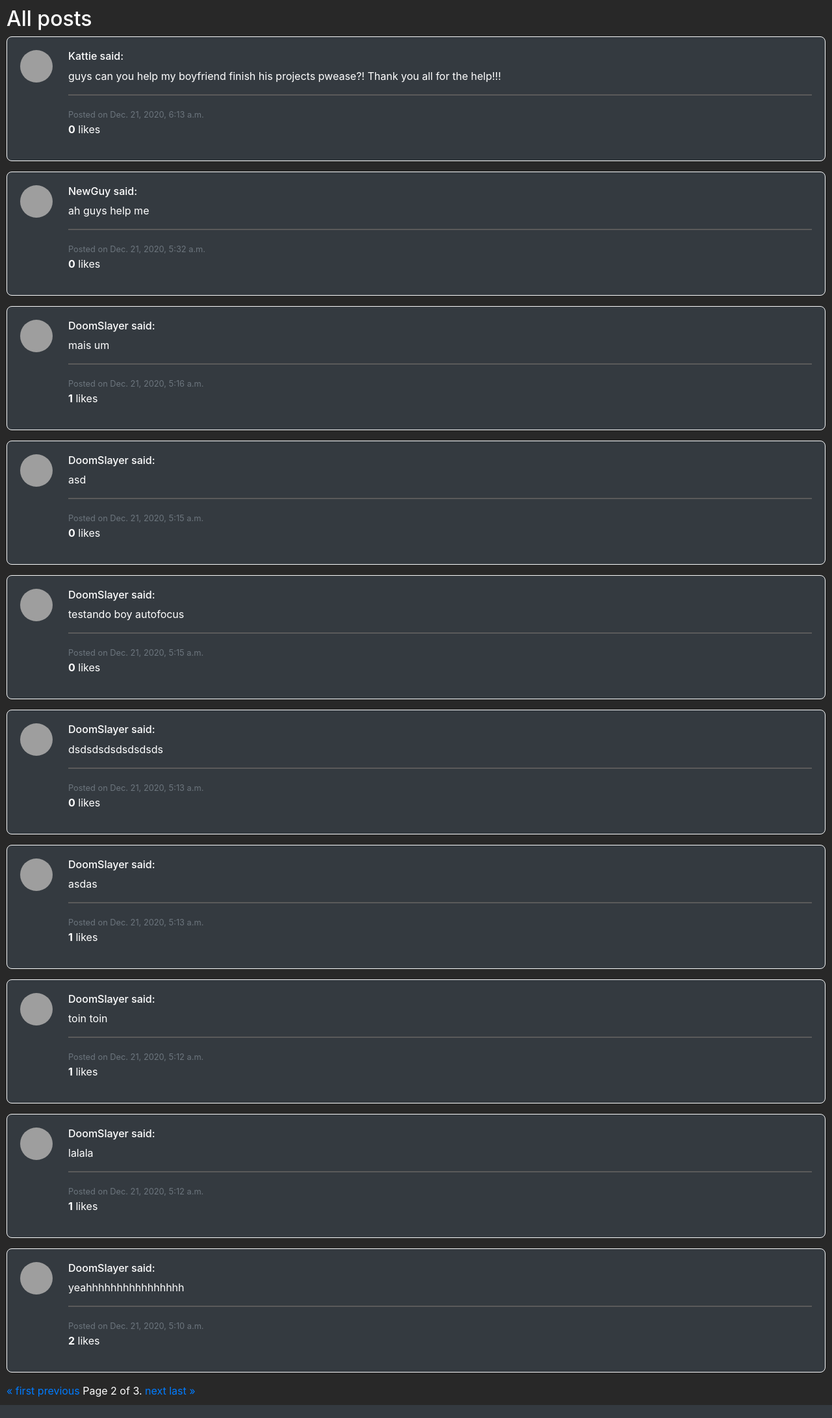
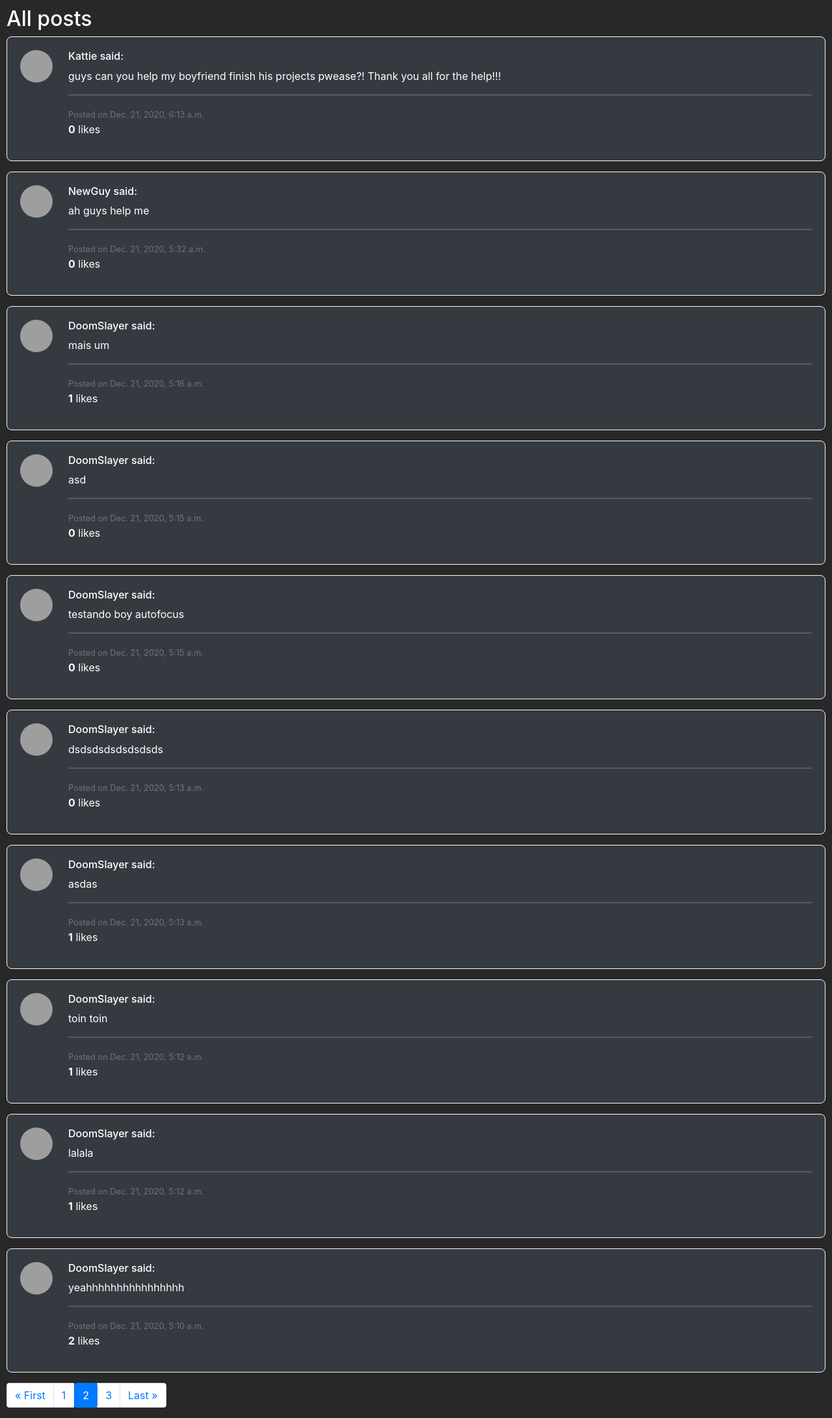
Before and after one commit to medina325/cs50-web-project-4, a Django app: page /?page=2 in a window 1280 px wide. Shown: the part 56-2238 px from the top of the page at 65% size. Run offline with Django 3.2, Linux system fonts and the light colour scheme; data comes from the database, SQL or seed files in the repository; both versions use the stored data as it was after the commit; some libraries are stand-ins or nearby versions; grey boxes are pictures that could not be loaded.

Commit message:
Paginação feita, falta corrigir detalhes irritantes

```diff
--- a/network/static/network/styles.css
+++ b/network/static/network/styles.css
@@ -4,13 +4,12 @@ body {
     color: white;
 }
 
-a p.like_unlike_links {
-    color: rgb(255, 255, 255);
+h6 .poster_username_link {
+    color: white;
 }
-
-.like_unlike_links:hover, .like_unlike_links:focus {
-    text-decoration: none;
-    color: rgb(255, 0, 0);
+h6 .poster_username_link:hover, h6 .poster_username_link:focus {
+    color: rgb(228, 228, 228);
+    text-decoration: wavy;
 }
 
 .username_link {
--- a/network/templates/network/index.html
+++ b/network/templates/network/index.html
@@ -36,7 +36,9 @@
                         <li class="media">
                             <img id="post_pic" class="mr-4" src={{ post.poster.profile_pic_url }} alt=":(">
                             <div id={{ post.id }} class="media-body">
-                                <h6>{{ post.poster.username }} said:</h6>
+                                <h6>
+                                    <a class="poster_username_link" href="{% url 'profilepage' post.poster.id %}">{{ post.poster.username }}</a> said:
+                                </h6>
 
                                 <!-- Alternate between the post content and the editable
                                 textarea -->
@@ -81,21 +83,40 @@
             {% endfor %}
         </ul>
     </div>
-    <div class="pagination">
-        <span class="step-links">
+    <nav aria-label="Page navigation example">
+        <ul class="pagination">
+
             {% if page_obj.has_previous %}
-                <a href="?page=1">&laquo; first</a>
-                <a href="?page={{ page_obj.previous_page_number }}">previous</a>
+                <li class="page-item"><a class="page-link" href="?page=1">&laquo; First</a></li>
+                <!-- <a href="?page={{ page_obj.previous_page_number }}">previous</a> -->
+                {% for i in previous_pages %}
+                    <li class="page-item"><a class="page-link" href="?page={{ i }}">{{ i }}</a></li>
+                {% endfor %}
             {% endif %}
 
+            <!-- <p>{{page_obj.number}}</p>
+            <p>{{page_obj.has_previous}}</p>
+            <p>{{page_obj.has_next}}</p>
+            <p>{{paginator.page_range}}</p>
+            <p>{{paginator.count}}</p>
+            <p>{{paginator.num_pages}}</p>  -->
+
+
+
             <span class="current">
-                Page {{ page_obj.number }} of {{ page_obj.paginator.num_pages }}.
+                <li class="page-item active" aria-current="page">
+                    <a class="page-link" href="#">{{ page_obj.number }} <span class="sr-only">(current)</span></a>
+                </li>
             </span>
 
             {% if page_obj.has_next %}
-                <a href="?page={{ page_obj.next_page_number }}">next</a>
-                <a href="?page={{ page_obj.paginator.num_pages }}">last &raquo;</a>
+                {% for i in next_pages %}
+                    <li class="page-item"><a class="page-link" href="?page={{ i }}">{{ i }}</a></li>
+                {% endfor %}
+                <!-- <li class="page-item"><a class="page-link" href="?page={{ page_obj.next_page_number }}">Next</a></li> -->
+                <li class="page-item"><a class="page-link" href="?page={{ page_obj.paginator.num_pages }}">Last &raquo;</a></li>
             {% endif %}
-        </span>
-    </div>
+
+        </ul>
+      </nav>
 {% endblock %}
--- a/network/views.py
+++ b/network/views.py
@@ -45,6 +45,9 @@ def index(request):
 
     return render(request, "network/index.html", {
         "user": request.user,
+        "paginator": paginator,
+        "previous_pages": [i for i in range(1, page_obj.number)],
+        "next_pages": [i for i in range(page_obj.number+1, paginator.num_pages+1)],
         "page_obj": page_obj,
         "posts_flags": zip(page_obj, poster_flags, like_flags, likes_per_post)
     })
```
Also changed, not shown: db.sqlite3.
